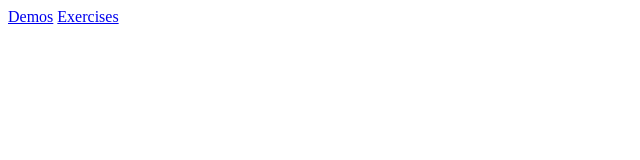
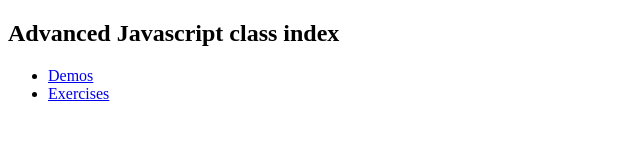
Before and after one commit to alcfeoh/advanced-modern-js, a plain HTML site: page index.html in a window 1280 px wide. Shown: the whole page, without its empty margins (0-640 px from the left). Drawn offline with Linux system fonts and the light colour scheme.

Commit message:
Updated index.html

```diff
--- a/index.html
+++ b/index.html
@@ -5,9 +5,11 @@
   <title>Advanced JavaScript</title>
 </head>
 <body>
-
-<a href="demos">Demos</a>
-<a href="exercises">Exercises</a>
+<h2>Advanced Javascript class index</h2>
+<ul>
+  <li><a href="demos">Demos</a></li>
+  <li><a href="exercises">Exercises</a></li>
+</ul>
 
 
 </body>
```
